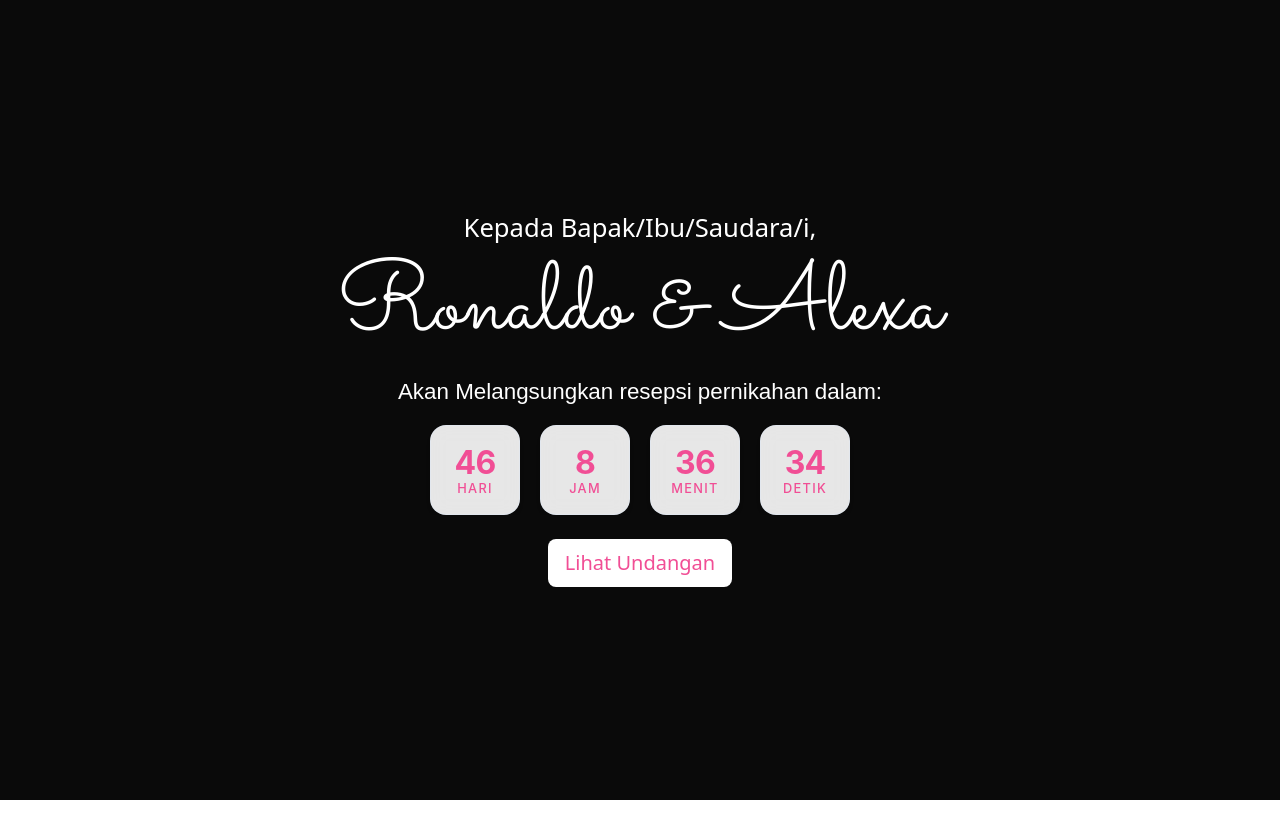
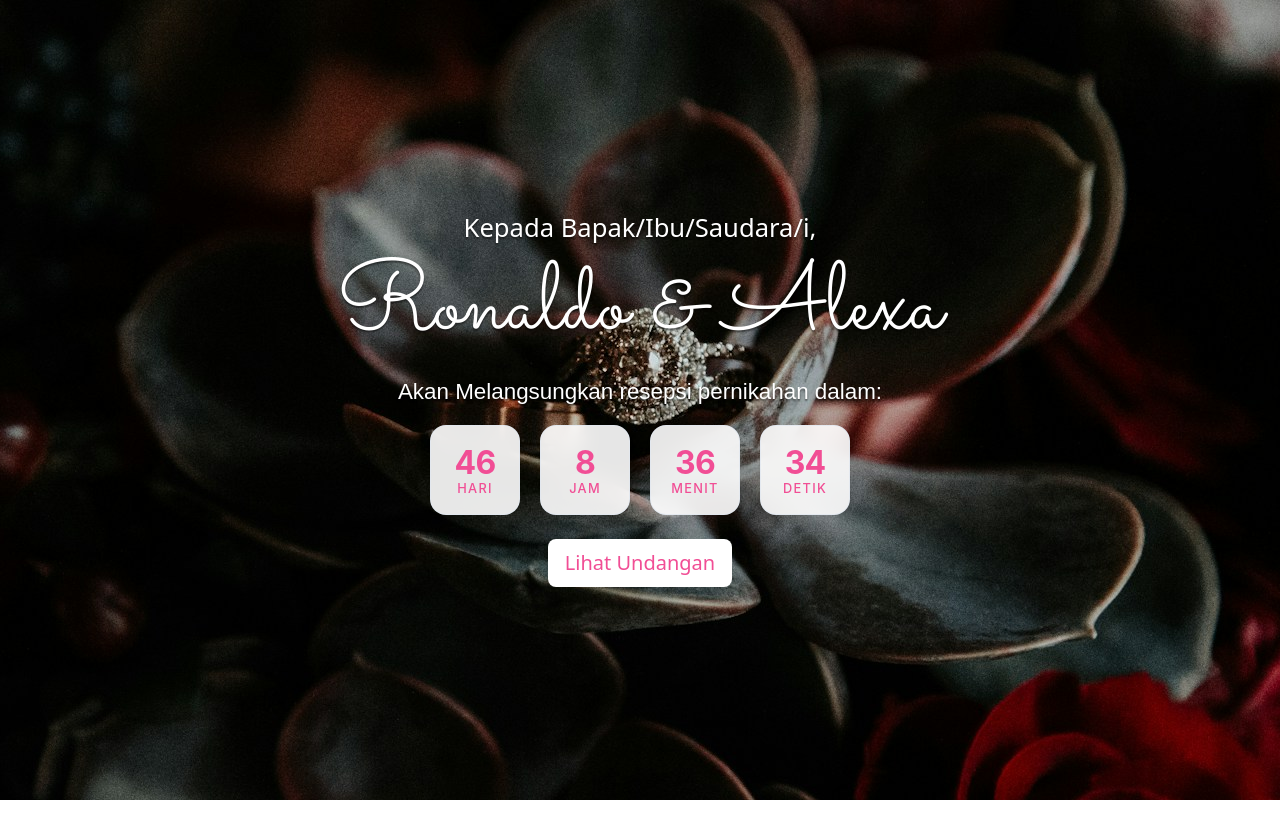
Before and after one commit to evansalfahmi-cloud/wedding-invitation, a plain HTML site: page index.html in a window 1280 px wide. Shown: the top 838 px of the page. Drawn offline with Linux system fonts and the light colour scheme.

Commit message:
tambah background, edit shadow

```diff
--- a/countdown/simplyCountdown.theme.default.css
+++ b/countdown/simplyCountdown.theme.default.css
@@ -40,7 +40,7 @@
 .simply-countdown > .simply-section .simply-amount {
   font-size: 1.5rem;
   font-weight: 700;
-  color: #1e293b;
+  color: var(--pink);
   line-height: 1.2;
   letter-spacing: -0.025em;
 }
@@ -48,7 +48,7 @@
 .simply-countdown > .simply-section .simply-word {
   font-size: 0.6rem;
   font-weight: 500;
-  color: #64748b;
+  color: var(--pink);
   text-transform: uppercase;
   letter-spacing: 0.1em;
 }
@@ -80,9 +80,11 @@
 
   .simply-countdown > .simply-section .simply-amount {
     font-size: 2rem;
+    color: var(--pink);
   }
 
   .simply-countdown > .simply-section .simply-word {
     font-size: 0.8rem;
+    color: var(--pink);
   }
 }
--- a/index.html
+++ b/index.html
@@ -3,7 +3,7 @@
 <head>
     <meta charset="UTF-8">
     <meta name="viewport" content="width=device-width, initial-scale=1.0">
-    <title>Website Offline Bootstrap</title>
+    <title>Wedding Invitation 🤍</title>
     <!-- Bootstrap CSS -->
      <link rel="stylesheet" href="style.css">
     <link rel="stylesheet" href="css/bootstrap.min.css">
--- a/style.css
+++ b/style.css
@@ -1,9 +1,10 @@
 :root {
     --pink:#f14e95;
     --bg:#0a0a0a;
-    --shadow: 0 2px 2px rgb(0,0,0/0.5);
+    --shadow: 0 2px 2px rgb(0 0 0/0.5);
 
 }
+
 
 @font-face {
     font-family: 'Sacramento';
@@ -27,9 +28,26 @@ body {
     font-family: 'SF Pro Display Regular', sans-serif;
 }
 
+.hero::before{
+    content: '';
+    position: absolute;
+    background-position:  center;
+    background-repeat: no-repeat;
+    top: 0;
+    left: 0;
+    width: 100%;
+    height: 100%;
+    background-image: url('img/bg-prewed.jpg');
+    z-index: -1;
+}
+.hero h1,.hero h4, .hero p{
+    text-shadow: var(--shadow) ;
+}
+
 .hero {
     min-height: 100vh;
-    background-color: var(--bg);
+    position: relative;
+
 }
 
 .hero h1 {
```
Also changed, not shown: img/bg-prewed.jpg (added), img/bg-prewedding.jpg (added), 1 other file.
